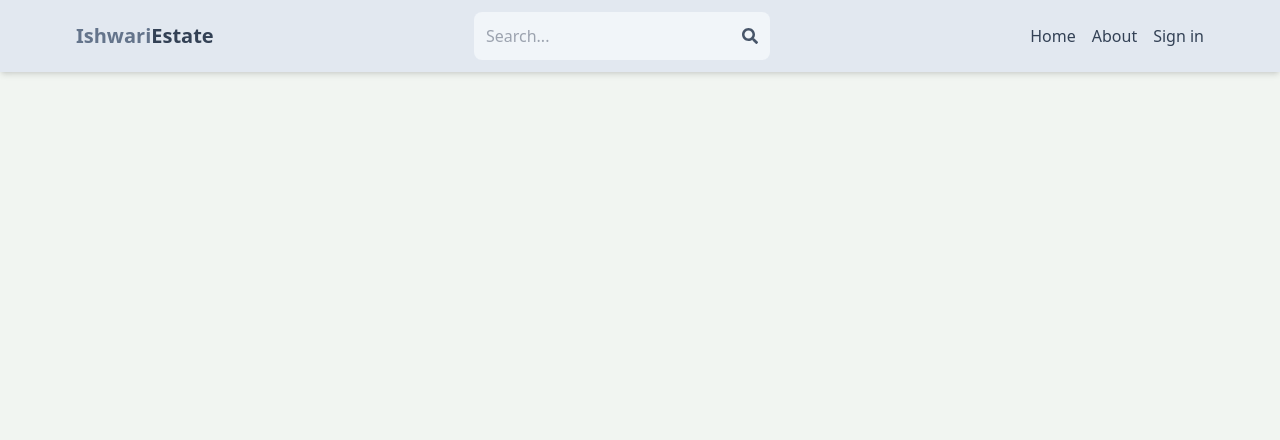
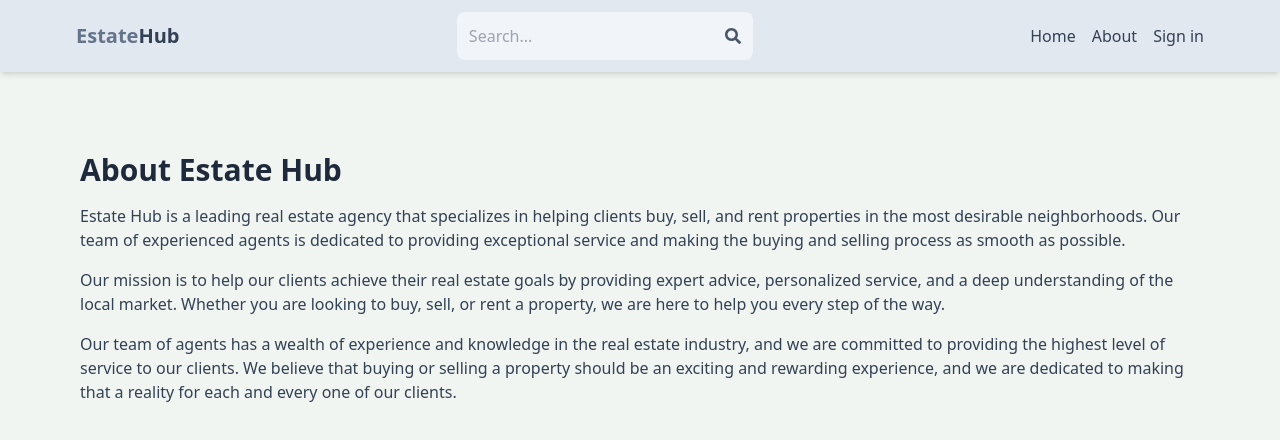
Before and after one commit to ishwari2121/EstateHub, a React (Vite) app in the folder client/: page /about in a window 1280 px wide. Shown: the top 440 px of the page. Built offline with nearby package versions, Linux system fonts and the light colour scheme; no server answers.

Commit message:
About Page api

```diff
--- a/client/src/Pages/About.jsx
+++ b/client/src/Pages/About.jsx
@@ -2,8 +2,13 @@
 
 export default function About() {
   return (
-    <div>
-
+    <div className='py-20 px-4 max-w-6xl mx-auto'>
+      <h1 className='text-3xl font-bold mb-4 text-slate-800'>About Estate Hub </h1>
+      <p className='mb-4 text-slate-700'>Estate Hub is a leading real estate agency that specializes in helping clients buy, sell, and rent properties in the most desirable neighborhoods. Our team of experienced agents is dedicated to providing exceptional service and making the buying and selling process as smooth as possible.</p>
+      <p className='mb-4 text-slate-700'>
+      Our mission is to help our clients achieve their real estate goals by providing expert advice, personalized service, and a deep understanding of the local market. Whether you are looking to buy, sell, or rent a property, we are here to help you every step of the way.
+      </p>
+      <p className='mb-4 text-slate-700'>Our team of agents has a wealth of experience and knowledge in the real estate industry, and we are committed to providing the highest level of service to our clients. We believe that buying or selling a property should be an exciting and rewarding experience, and we are dedicated to making that a reality for each and every one of our clients.</p>
     </div>
   )
 }
--- a/client/src/Pages/Home.jsx
+++ b/client/src/Pages/Home.jsx
@@ -71,7 +71,7 @@
           place with ease
           </h1>
       <div className='text-gray-400 text-xs sm:text-sm'>
-          This Estate is the best place to find your next perfect place to
+          EstateHub is the best place to find your next perfect place to
           live.
         <br/>
           We have a wide range of properties for you to choose from.
--- a/client/src/components/Header.jsx
+++ b/client/src/components/Header.jsx
@@ -27,8 +27,8 @@
       <div className='flex justify-between items-center max-w-6xl mx-auto p-3'>
         <Link to='/'>
           <h1 className='font-bold text-sm sm:text-xl flex flex-wrap'>
-            <span className='text-slate-500'>Ishwari</span>
-            <span className='text-slate-700'>Estate</span>
+            <span className='text-slate-500'>Estate</span>
+            <span className='text-slate-700'>Hub</span>
           </h1>
         </Link>
         <form
```
